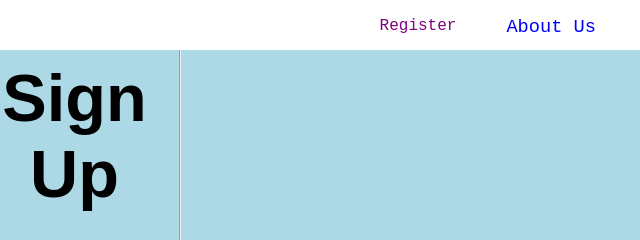
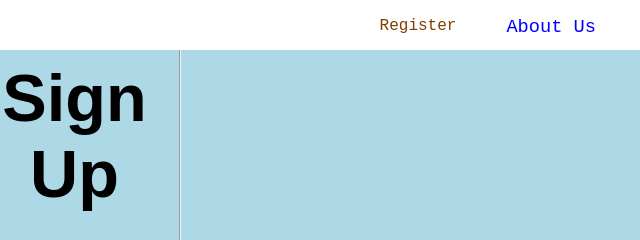
Before and after one commit to lcopenha/HTMLRegisterPage, a plain HTML site: page Index.html in a window 1280 px wide. Shown: the top 240 px of the page, 634-1274 px from the left. Drawn offline with Linux system fonts and the light colour scheme.

```diff
--- a/Main.css
+++ b/Main.css
@@ -20,7 +20,7 @@
   }
 
   .nav-link {
-    color: purple;
+    color: rgb(128, 62, 0);
     text-decoration: none;
     font-family: 'Roboto Mono', monospace;
   }
```
